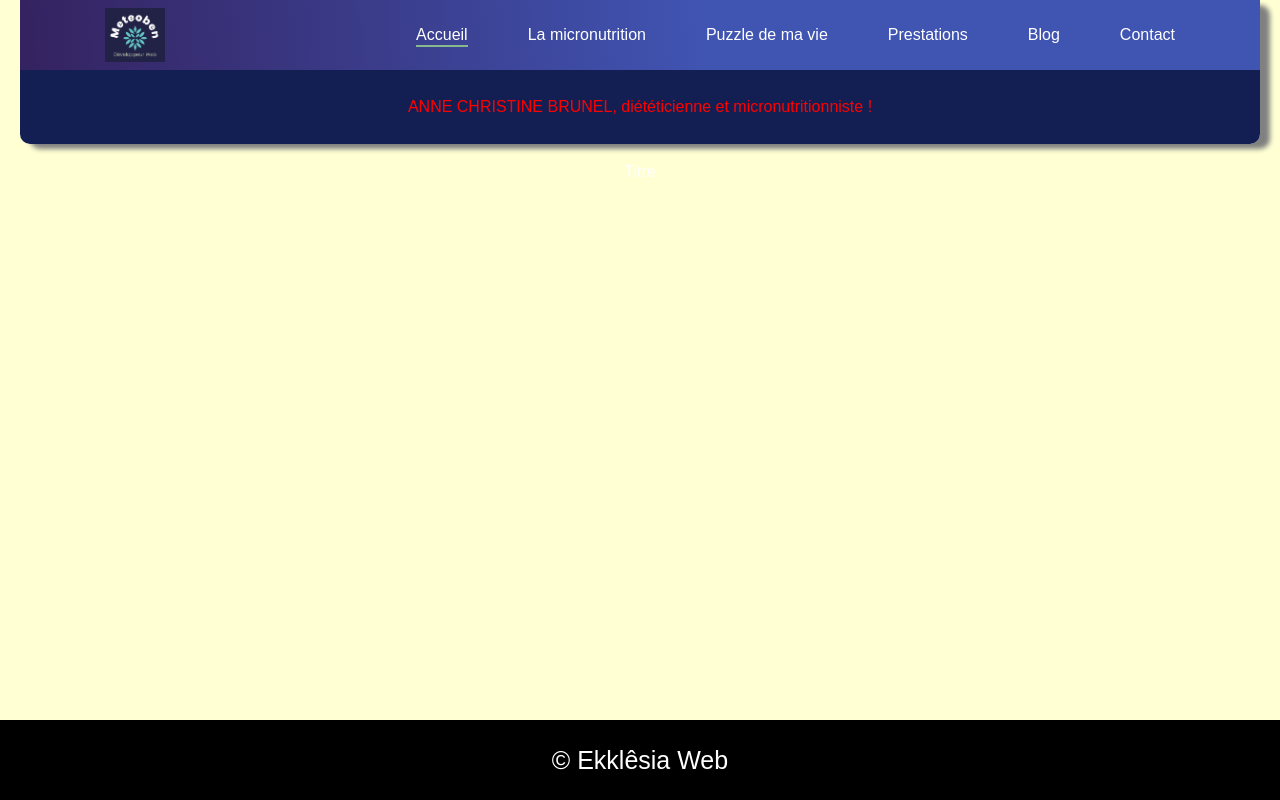
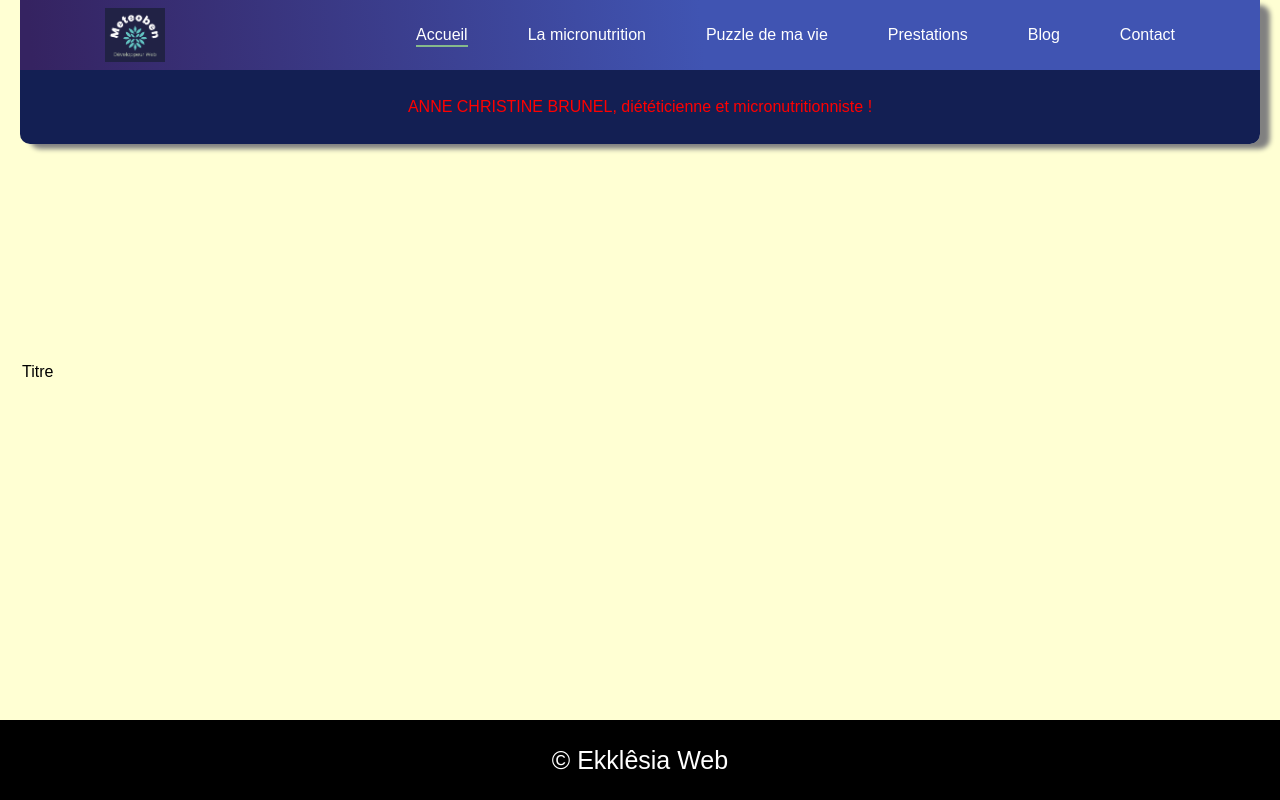
Before and after one commit to Ben43200/brunel-vite, a React (Vite) app: page / in a window 1280 px wide. Built offline with nearby package versions, Linux system fonts and the light colour scheme.

Commit message:
ajout titre

```diff
--- a/src/css/main.scss
+++ b/src/css/main.scss
@@ -43,6 +43,8 @@
   #root > main {
     grid-area: main;
     padding:20px 2px;
+    display: grid;
+    height: auto;
   }
 
   #root > footer {
--- a/src/pages/Home.jsx
+++ b/src/pages/Home.jsx
@@ -1,7 +1,8 @@
+import "./home.scss"
 const Home = () => {
 return(
     <main>
-    <h1>Titre</h1>
+    <p className="sub-title">Titre</p>
     </main>
 )
 }
--- /dev/null
+++ b/src/pages/home.scss
@@ -0,0 +1,3 @@
+.sub-title{
+    padding-top:200px;
+}
```
